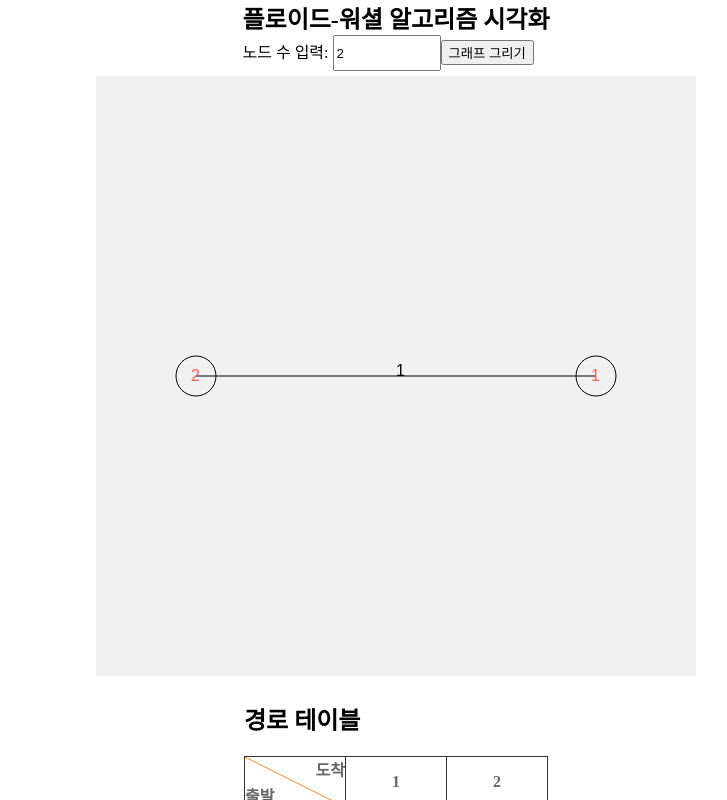
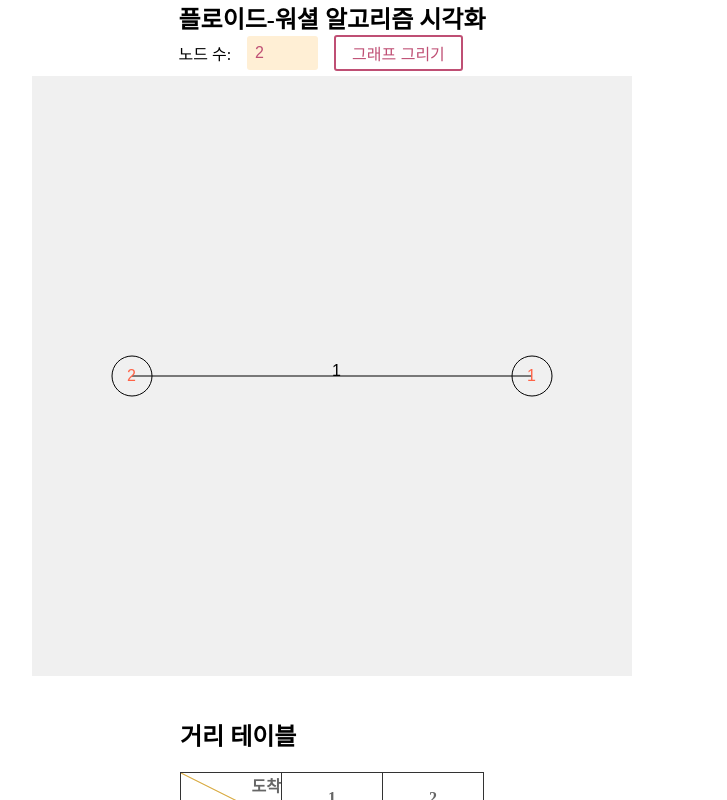
Before and after one commit to tkillman/floyd, a React (Vite) app: page / in a window 1280 px wide. Both pictures are taken after a click on the button "그래프 그리기". Shown: the top 800 px of the page, without its empty margins (244-971 px from the left). Built offline with nearby package versions, Linux system fonts and the light colour scheme.

Commit message:
css 수정

```diff
--- a/src/App.style.ts
+++ b/src/App.style.ts
@@ -5,6 +5,7 @@ export const AppWrapper = styled.div`
   flex-direction: column;
   align-items: center;
   gap: 5px;
+  width: 90vw;
 `;
 
 export const InputWrapper = styled.div`
--- a/src/App.tsx
+++ b/src/App.tsx
@@ -2,7 +2,7 @@ import { useEffect, useRef, useState } from 'react';
 import { AppWrapper, HeaderArea, InputWrapper, StyledH2 } from './App.style';
 
 import CanvasComponent, { RefCanvasComponent } from './ui/CanvasComponent';
-import InputComponent, { RefInputComponent } from './ui/InputComponent';
+import InputComponent from './ui/InputComponent';
 import useDevice from './lib/device';
 import FloydComponent from './ui/FloydComponent';
 
@@ -32,7 +32,7 @@ const App = () => {
     } else {
       const headerHeight = refHeader.current?.getBoundingClientRect().height;
       setCanvasWidth(window.innerWidth);
-      setCanvasHeight(window.innerHeight - headerHeight!);
+      setCanvasHeight(window.innerHeight - headerHeight! - 5);
     }
   }, [isPc]);
 
--- a/src/reset.css
+++ b/src/reset.css
@@ -1,5 +1,11 @@
 body {
   margin: 0;
+}
+
+input,
+textarea,
+select {
+  font-size: 16px;
 }
 
 /* table CSS */
--- a/src/ui/FloydComponent.style.ts
+++ b/src/ui/FloydComponent.style.ts
@@ -1,4 +1,14 @@
 import styled from 'styled-components';
+
+export const FloydComponentWrapper = styled.div`
+  box-sizing: border-box;
+  padding: 1rem;
+  width: 90vw;
+  overflow-x: auto;
+  @media (min-width: 1024px) {
+    width: fit-content;
+  }
+`;
 
 export const ButtonWrapper = styled.div`
   display: flex;
@@ -6,8 +16,3 @@ export const ButtonWrapper = styled.div`
   align-items: center;
   margin-top: 1rem;
 `;
-
-export const StyledButton = styled.button`
-  width: 100%;
-  height: 100%;
-`;
--- a/src/ui/FloydComponent.tsx
+++ b/src/ui/FloydComponent.tsx
@@ -4,7 +4,8 @@ import DOMPurify from 'dompurify';
 import { Matrix } from '../domain/matrix.domain';
 import { useCallback, useEffect, useState } from 'react';
 import { produce } from 'immer';
-import { ButtonWrapper, StyledButton } from './FloydComponent.style';
+import { ButtonWrapper, FloydComponentWrapper } from './FloydComponent.style';
+import { Button } from './common/Button.style';
 
 const FloydComponent = () => {
   const matrix = useRecoilValue(matrixState);
@@ -62,7 +63,6 @@ const FloydComponent = () => {
 
   /**
    * 플로이드 워셜 알고리즘을 수행합니다.
-   * @param matrix
    */
   const floydWarshall = () => {
     setFloydMatrix((prev) =>
@@ -72,10 +72,10 @@ const FloydComponent = () => {
         for (let k = 0; k < nodeCount; k++) {
           for (let i = 0; i < nodeCount; i++) {
             for (let j = 0; j < nodeCount; j++) {
-              const compareValue = draft[i][k] + draft[k][j];
+              const compareWeight = draft[i][k] + draft[k][j];
 
-              if (draft[i][j] > compareValue) {
-                draft[i][j] = compareValue;
+              if (draft[i][j] > compareWeight) {
+                draft[i][j] = compareWeight;
               }
             }
           }
@@ -97,26 +97,26 @@ const FloydComponent = () => {
   }
 
   return (
-    <div>
+    <FloydComponentWrapper>
       <div
         dangerouslySetInnerHTML={{
-          __html: renderMatrixToTable(matrix, '경로 테이블'),
+          __html: renderMatrixToTable(matrix, '거리 테이블'),
         }}
       ></div>
       <ButtonWrapper>
-        <StyledButton type="button" onClick={onClickFloyd}>
+        <Button type="button" onClick={onClickFloyd}>
           최단 거리를 구해줘!!
-        </StyledButton>
+        </Button>
       </ButtonWrapper>
       {isLoading && <div>계산 중...</div>}
       {!isLoading && (
         <div
           dangerouslySetInnerHTML={{
-            __html: renderMatrixToTable(floydMatrix, '최단 경로 테이블'),
+            __html: renderMatrixToTable(floydMatrix, '최단 거리 테이블'),
           }}
         ></div>
       )}
-    </div>
+    </FloydComponentWrapper>
   );
 };
 
--- a/src/ui/InputComponent.style.ts
+++ b/src/ui/InputComponent.style.ts
@@ -1,6 +1,8 @@
 import styled from 'styled-components';
 
-export const StyledInput = styled.input`
-  min-width: 100px;
-  height: 30px;
+export const InputComponentWrapper = styled.div`
+  display: flex;
+  gap: 1em;
+  justify-content: center;
+  align-items: center;
 `;
--- a/src/ui/InputComponent.tsx
+++ b/src/ui/InputComponent.tsx
@@ -1,6 +1,6 @@
 import { forwardRef, useImperativeHandle, useState } from 'react';
-import { StyledInput } from './InputComponent.style';
-
+import { Button, Input } from './common';
+import { InputComponentWrapper } from './InputComponent.style';
 interface Props {
   handleDraw?: (count: number) => void;
 }
@@ -46,21 +46,28 @@ const InputComponent: React.ForwardRefRenderFunction<
     props.handleDraw?.(Number(count ? count : 0));
   };
 
+  const onKeyDownCount = () => {};
+
   return (
-    <div>
-      <label htmlFor="nodeCount">노드 수 입력: </label>
-      <StyledInput
+    <InputComponentWrapper>
+      <label htmlFor="nodeCount">노드 수: </label>
+      <Input
         type="number"
         id="nodeCount"
         min={MIN_VALUE}
         max={MAX_VALUE}
         value={count}
         onChange={onChangeCount}
+        onKeyDown={(e) => {
+          if (e.key === 'Enter') {
+            onClickDraw();
+          }
+        }}
       />
-      <button type="button" onClick={onClickDraw} disabled={!count}>
+      <Button type="button" onClick={onClickDraw} disabled={!count}>
         그래프 그리기
-      </button>
-    </div>
+      </Button>
+    </InputComponentWrapper>
   );
 };
 
--- /dev/null
+++ b/src/ui/common/Button.style.ts
@@ -0,0 +1,12 @@
+import styled from "styled-components";
+
+export const Button = styled.button<{ $primary?: boolean; }>`
+  /* Adapt the colors based on primary prop */
+  background: ${props => props.$primary ? "#BF4F74" : "white"};
+  color: ${props => props.$primary ? "white" : "#BF4F74"};
+
+  font-size: 1em;
+  padding: 0.25em 1em;
+  border: 2px solid #BF4F74;
+  border-radius: 3px;
+`;
--- /dev/null
+++ b/src/ui/common/Input.style.ts
@@ -0,0 +1,9 @@
+import styled from 'styled-components';
+
+export const Input = styled.input<{ $inputColor?: string }>`
+  padding: 0.5em;
+  color: ${(props) => props.$inputColor || '#BF4F74'};
+  background: papayawhip;
+  border: none;
+  border-radius: 3px;
+`;
--- /dev/null
+++ b/src/ui/common/index.ts
@@ -0,0 +1,2 @@
+export { Button } from './Button.style';
+export { Input } from './Input.style';
```
Also changed, not shown: 1 other file (tests, documents, lock files or other folders).
